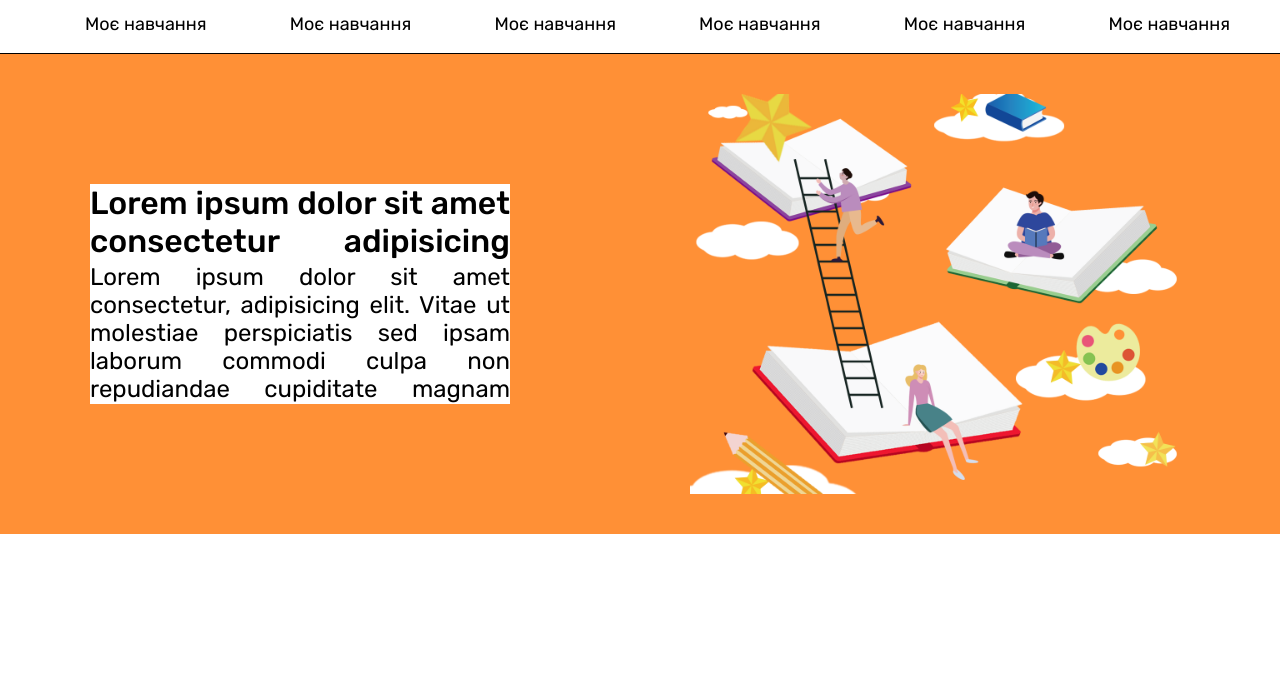
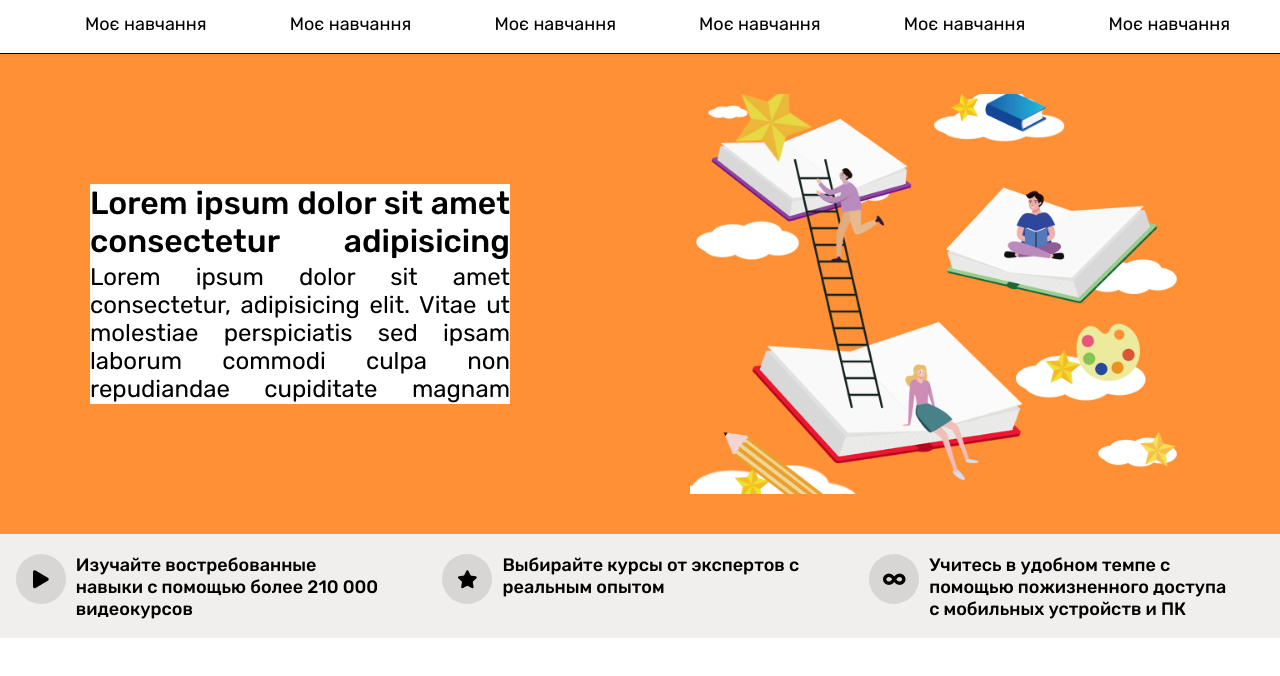
Before and after one commit to SashaPopla/curse, a website: page index.html in a window 1280 px wide. Shown: the part 86-762 px from the top of the page. Drawn offline with nearby package versions, Linux system fonts and the light colour scheme.

Commit message:
Crate block with class - 'prospects' in index.html

```diff
--- a/css/style.css
+++ b/css/style.css
@@ -226,3 +226,43 @@ a{
     width: 500px;
     height: 400px;
 }
+
+.prospects{
+    width: 100%;
+    height: 104px;
+    display: flex;
+    justify-content: space-around;
+    align-items: center;
+    background: #dfdada73;
+}
+
+.prospects_block{
+    width: 395px;
+    height: 64px;
+    display: flex;
+}
+
+.circle{
+    width: 50px;
+    height: 50px;
+    text-align: center;
+    display: flex;
+    align-items: center;
+    justify-content: center;
+    background: #7a777736;
+    font-size: 18px;
+    border-radius: 100%;
+    -webkit-border-radius: 100%;
+    -moz-border-radius: 100%;
+    -ms-border-radius: 100%;
+    -o-border-radius: 100%;
+}
+
+.prospects_text-content{
+    margin-left: 10px;
+    width: 310px;
+    height: 65px;
+    font-weight: 500;
+    font-size: 18px;
+    overflow: hidden;
+}
--- a/index.html
+++ b/index.html
@@ -146,6 +146,31 @@
         <div class="slider_image"></div>
     </section>
 
+    <!-- It`s future tag "section" for curse -->
+
+    <section class="prospects">
+        <div class="prospects_block">
+            <div class="circle"><i class="fa fa-play"></i></div>
+            <div class="prospects_text-content">
+                <p>Изучайте востребованные навыки с помощью более 210 000 видеокурсов</p>
+            </div>
+        </div>
+
+        <div class="prospects_block">
+            <div class="circle"><i class="fa fa-star"></i></div>
+            <div class="prospects_text-content">
+                <p>Выбирайте курсы от экспертов с реальным опытом</p>
+            </div>
+        </div>
+
+        <div class="prospects_block">
+            <div class="circle"><i class="fa fa-infinity"></i></div>
+            <div class="prospects_text-content">
+                <p>Учитесь в удобном темпе с помощью пожизненного доступа с мобильных устройств и ПК</p>
+            </div>
+        </div>
+    </section>
+
     <script src="./js/slider.js"></script>
     <script src="./js/script.js"></script>
 </body>
```
